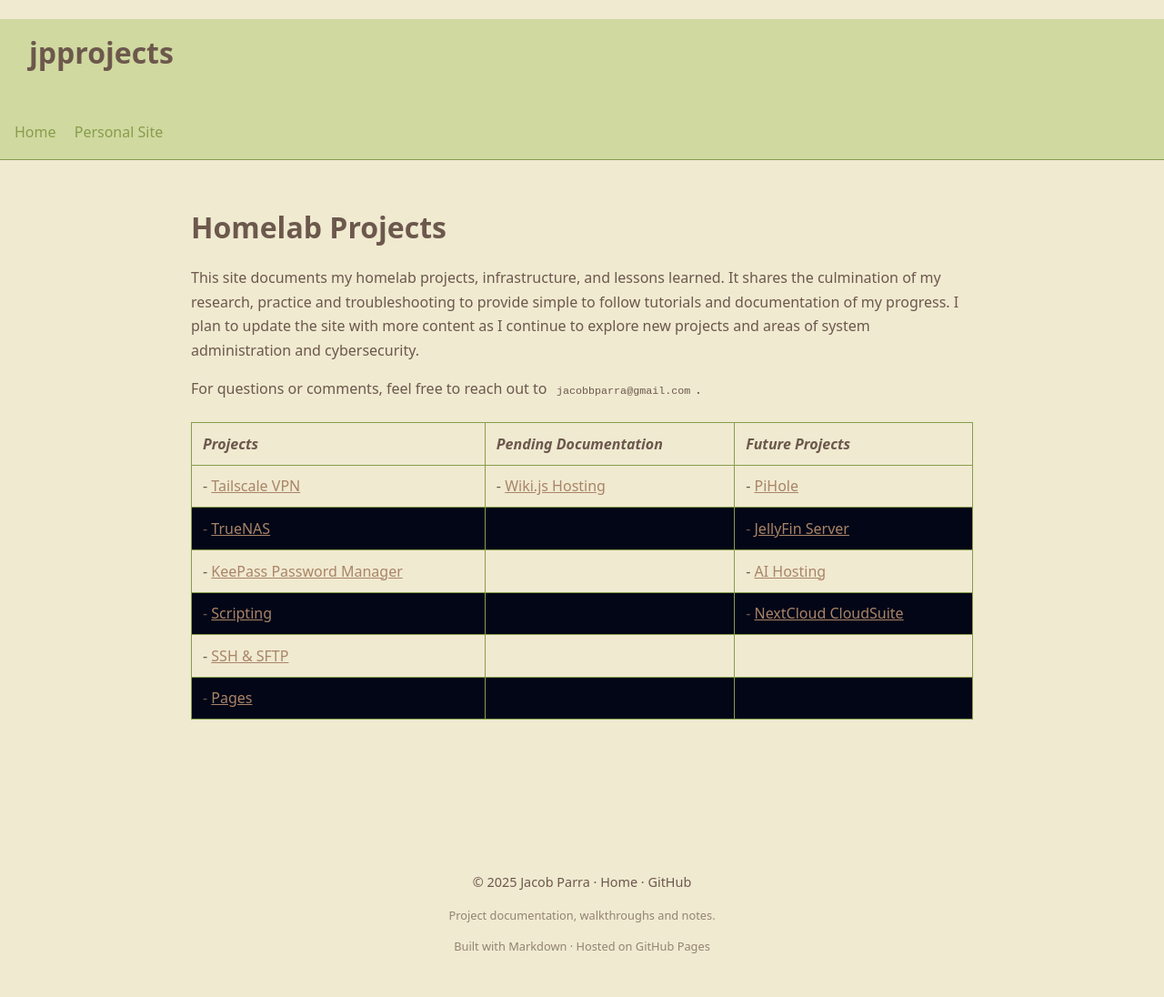
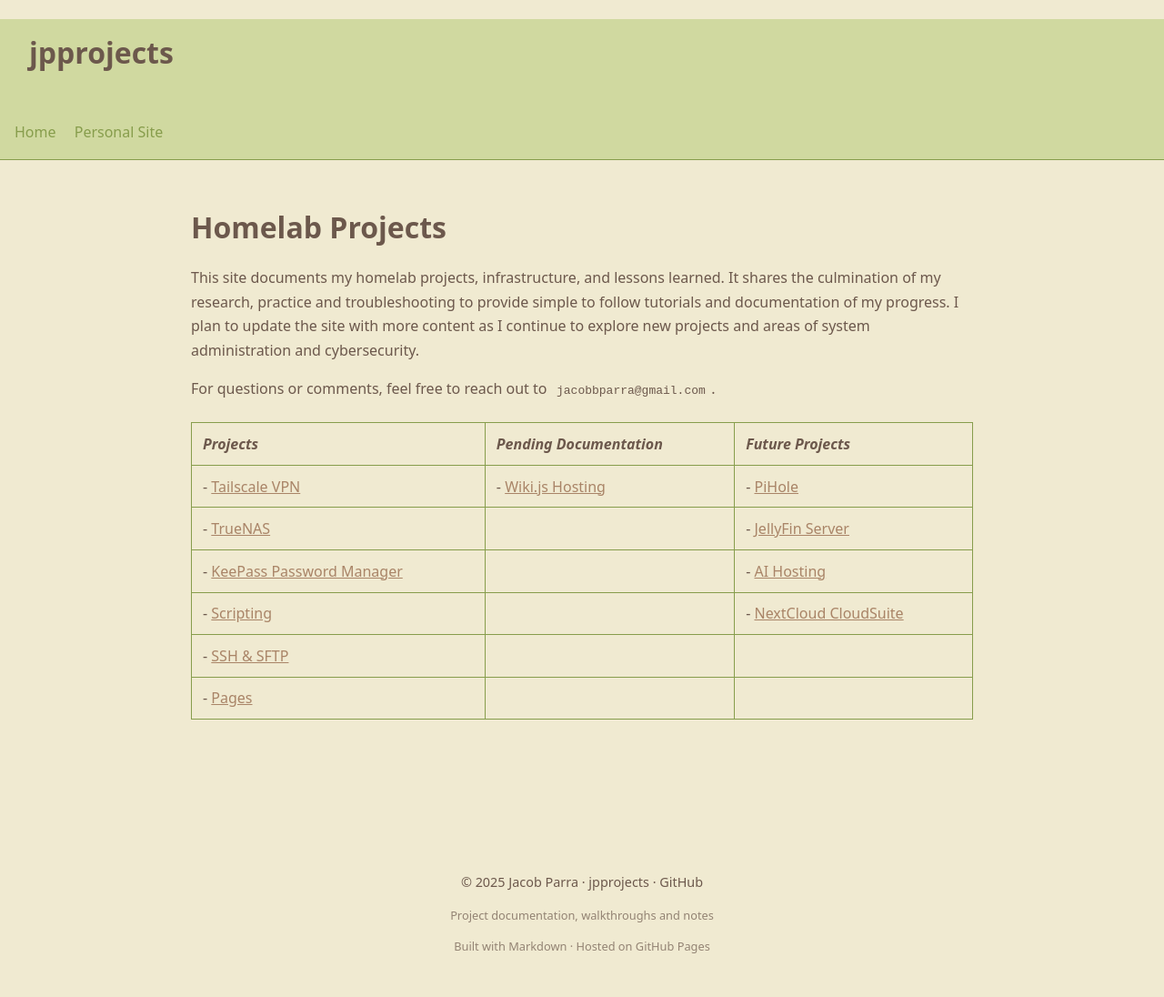
Before and after one commit to jacob-parra/jpprojects, a Jekyll site: the page built from index.md, in a window 1280 px wide. Shown: the whole page at 91% size. Built offline with Jekyll 4.4.1, drawn with Linux system fonts in a browser that asks for light colours.

Commit message:
styling fixes

```diff
--- a/_layouts/default.html
+++ b/_layouts/default.html
@@ -23,11 +23,11 @@
   <div class="footer-content">
     <p>
       © <span id="year"></span> Jacob Parra ·
-      <a href="{{ '/' | relative_url }}">Home</a> ·
+      jpprojects ·
       <a href="https://github.com/jacob-parra" target="_blank" rel="noopener">GitHub</a>
     </p>
     <p class="footer-subtext">
-      Project documentation, walkthroughs and notes.
+    Project documentation, walkthroughs and notes
     </p>
     <p class="footer-subtext">
     Built with Markdown · Hosted on GitHub Pages
--- a/assets/style.css
+++ b/assets/style.css
@@ -64,7 +64,7 @@ code {
   background: var(--light_tan);
   padding: 0.2rem 0.4rem;
   border-radius: 4px;
-  font-size: 0.9em;
+
 }
 
 pre {
@@ -102,9 +102,7 @@ th {
   text-align: left;
 }
 
-tr:nth-child(even) td {
-  background: #020617;
-}
+
 
 
 .title {
```
